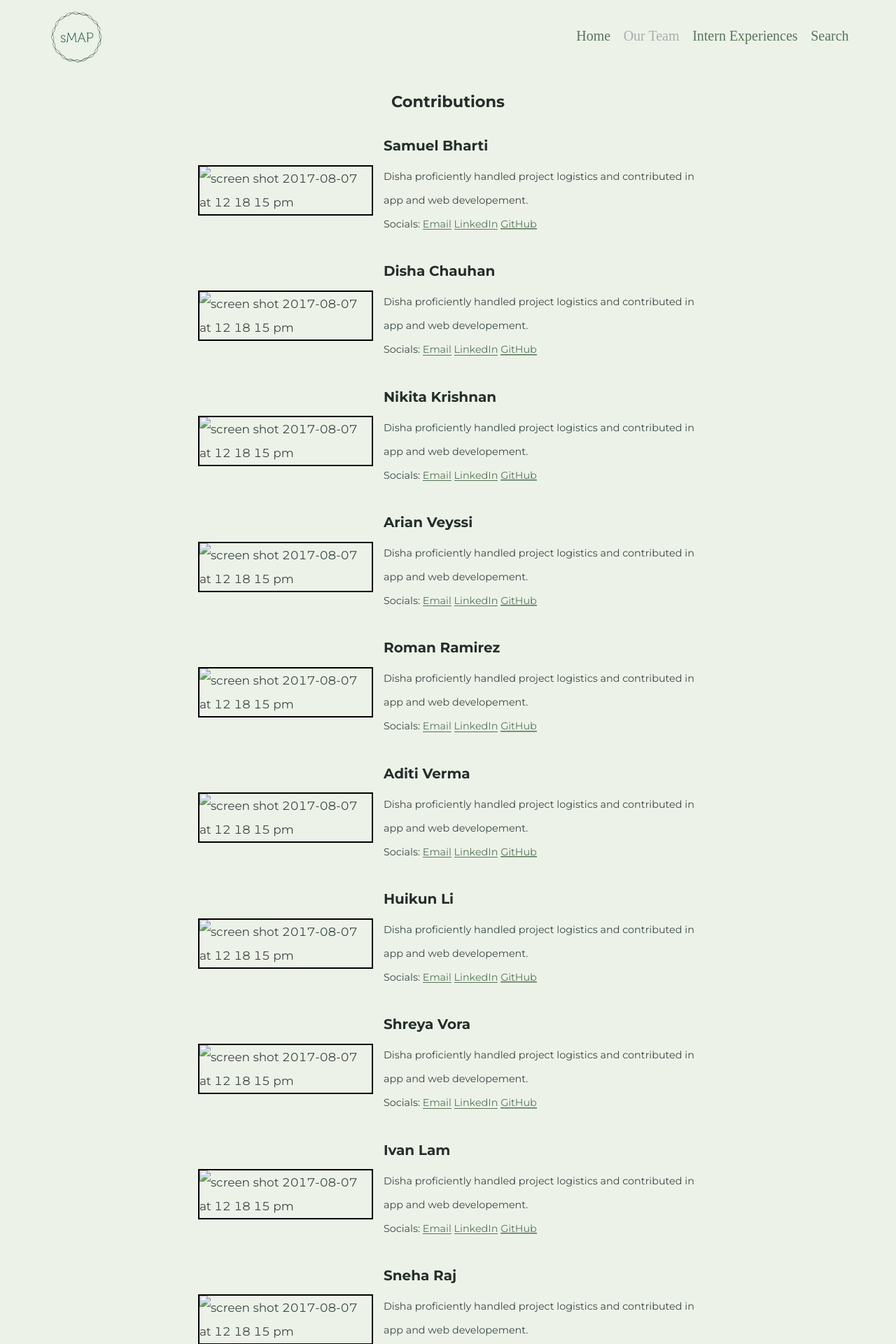
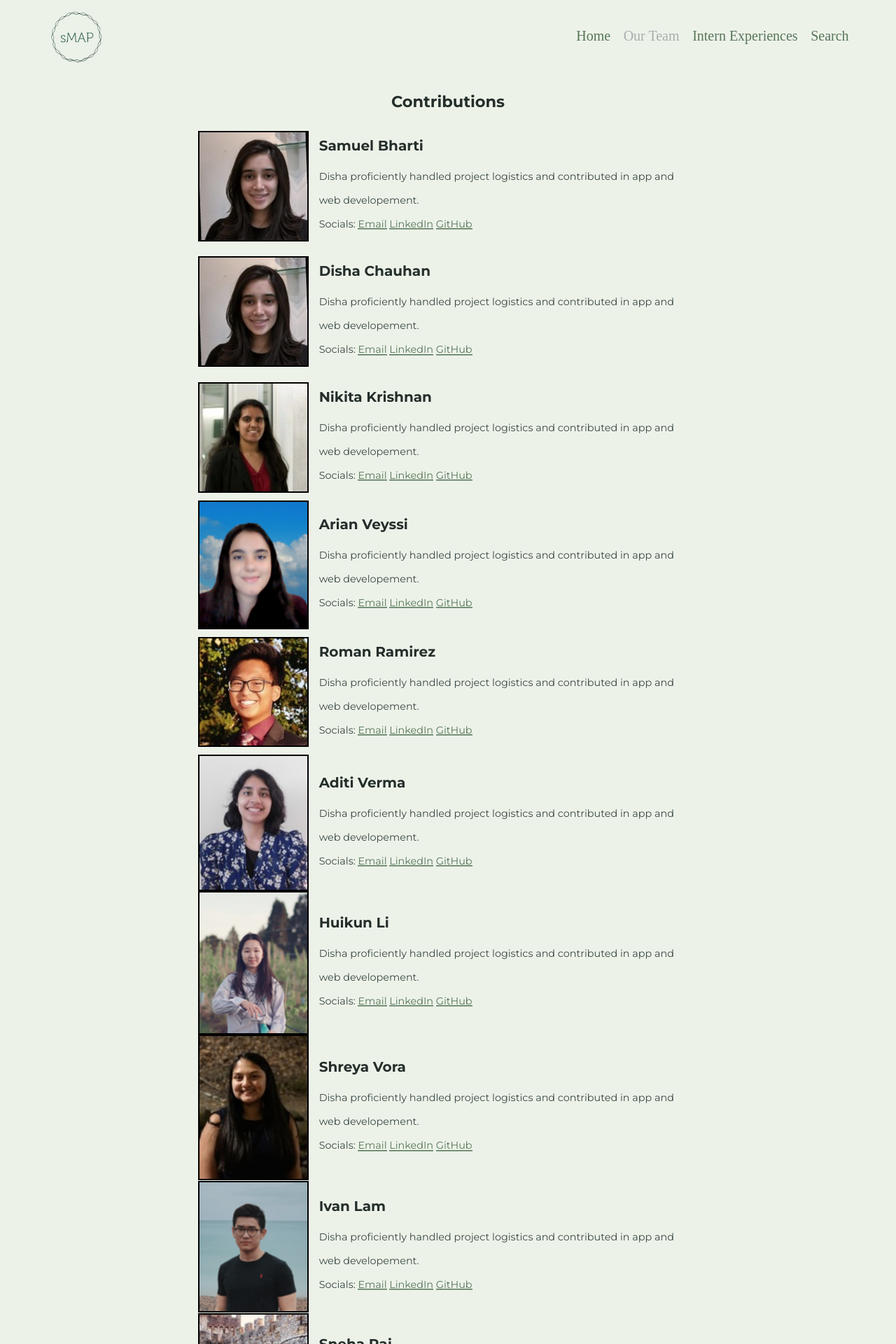
Before and after one commit to BI-STEM-Away/sMAP, a Jekyll site: the page built from ourTeam.md, in a window 1280 px wide. Shown: the top 1920 px of the page at 70% size. Built offline with Jekyll 4.4.1, drawn with Linux system fonts in a browser that asks for light colours; our own code applies the rules of GitHub Pages for plain Markdown files.

Commit message:
Update ourTeam.md

```diff
--- a/ourTeam.md
+++ b/ourTeam.md
@@ -7,7 +7,7 @@
       <td style="margin-bottom:0;">
       <img style="border: 2px solid black;  filter: grayscale(15%);"
       width="200" alt="screen shot 2017-08-07 at 12 18 15 pm"
-      src="https://bi-stem-away.github.io/shiny_app_dev/images/Disha.jpeg">
+      src="https://bi-stem-away.github.io/sMAP/images/Disha.jpeg">
       </td>
       <td style="font-size:85%;padding:5px;">
       <h6 style="margin-left:10px; text-align:left;margin-bottom:10px;">Samuel Bharti</h6>
@@ -30,7 +30,7 @@
       <td style="margin-bottom:0;">
       <img style="border: 2px solid black;  filter: grayscale(15%);"
       width="200" alt="screen shot 2017-08-07 at 12 18 15 pm"
-      src="https://bi-stem-away.github.io/shiny_app_dev/images/Disha.jpeg">
+      src="https://bi-stem-away.github.io/sMAP/images/Disha.jpeg">
       </td>
       <td style="font-size:85%;padding:5px;">
       <h6 style="margin-left:10px; text-align:left;margin-bottom:10px;">Disha Chauhan</h6>
@@ -53,7 +53,7 @@
       <td style="margin-bottom:0;">
       <img style="border: 2px solid black;  filter: grayscale(15%);"
       width="200" alt="screen shot 2017-08-07 at 12 18 15 pm"
-      src="https://bi-stem-away.github.io/shiny_app_dev/images/Nikitak.jpeg">
+      src="https://bi-stem-away.github.io/sMAP/images/Nikitak.jpeg">
       </td>
       <td style="font-size:85%;padding:5px;">
       <h6 style="margin-left:10px; text-align:left;margin-bottom:10px;">
@@ -77,7 +77,7 @@
       <td style="margin-bottom:0;">
       <img style="border: 2px solid black;  filter: grayscale(15%);"
       width="200" alt="screen shot 2017-08-07 at 12 18 15 pm"
-      src="https://bi-stem-away.github.io/shiny_app_dev/images/Arian_Veyssi_.png">
+      src="https://bi-stem-away.github.io/sMAP/images/Arian_Veyssi_.png">
       </td>
       <td style="font-size:85%;padding:5px;">
       <h6 style="margin-left:10px; text-align:left;margin-bottom:10px;">
@@ -101,7 +101,7 @@
       <td style="margin-bottom:0;">
       <img style="border: 2px solid black;  filter: grayscale(15%);"
       width="200" alt="screen shot 2017-08-07 at 12 18 15 pm"
-      src="https://bi-stem-away.github.io/shiny_app_dev/images/Roman.jpeg">
+      src="https://bi-stem-away.github.io/sMAP/images/Roman.jpeg">
       </td>
       <td style="font-size:85%;padding:5px;">
       <h6 style="margin-left:10px; text-align:left;margin-bottom:10px;">
@@ -125,7 +125,7 @@
       <td style="margin-bottom:0;">
       <img style="border: 2px solid black;  filter: grayscale(15%);"
       width="200" alt="screen shot 2017-08-07 at 12 18 15 pm"
-      src="https://bi-stem-away.github.io/shiny_app_dev/images/Aditi_Verma.jpg">
+      src="https://bi-stem-away.github.io/sMAP/images/Aditi_Verma.jpg">
       </td>
       <td style="font-size:85%;padding:5px;">
       <h6 style="margin-left:10px; text-align:left;margin-bottom:10px;">
@@ -149,7 +149,7 @@
       <td style="margin-bottom:0;">
       <img style="border: 2px solid black;  filter: grayscale(15%);"
       width="200" alt="screen shot 2017-08-07 at 12 18 15 pm"
-      src="https://bi-stem-away.github.io/shiny_app_dev/images/Kelly.jpg">
+      src="https://bi-stem-away.github.io/sMAP/images/Kelly.jpg">
       </td>
       <td style="font-size:85%;padding:5px;">
       <h6 style="margin-left:10px; text-align:left;margin-bottom:10px;">
@@ -173,7 +173,7 @@
       <td style="margin-bottom:0;">
       <img style="border: 2px solid black;  filter: grayscale(15%);"
       width="200" alt="screen shot 2017-08-07 at 12 18 15 pm"
-      src="https://bi-stem-away.github.io/shiny_app_dev/images/Shreya.jpg">
+      src="https://bi-stem-away.github.io/sMAP/images/Shreya.jpg">
       </td>
       <td style="font-size:85%;padding:5px;">
       <h6 style="margin-left:10px; text-align:left;margin-bottom:10px;">
@@ -197,7 +197,7 @@
       <td style="margin-bottom:0;">
       <img style="border: 2px solid black;  filter: grayscale(15%);"
       width="200" alt="screen shot 2017-08-07 at 12 18 15 pm"
-      src="https://bi-stem-away.github.io/shiny_app_dev/images/Ivan_Lam.png">
+      src="https://bi-stem-away.github.io/sMAP/images/Ivan_Lam.png">
       </td>
       <td style="font-size:85%;padding:5px;">
       <h6 style="margin-left:10px; text-align:left;margin-bottom:10px;">
@@ -221,7 +221,7 @@
       <td style="margin-bottom:0;">
       <img style="border: 2px solid black;  filter: grayscale(15%);"
       width="200" alt="screen shot 2017-08-07 at 12 18 15 pm"
-      src="https://bi-stem-away.github.io/shiny_app_dev/images/IMG_9040_copy.jpg">
+      src="https://bi-stem-away.github.io/sMAP/images/IMG_9040_copy.jpg">
       </td>
       <td style="font-size:85%;padding:5px;">
       <h6 style="margin-left:10px; text-align:left;margin-bottom:10px;">
@@ -245,7 +245,7 @@
       <td style="margin-bottom:0;">
       <img style="border: 2px solid black;  filter: grayscale(15%);"
       width="200" alt="screen shot 2017-08-07 at 12 18 15 pm"
-      src="https://bi-stem-away.github.io/shiny_app_dev/images/Maryam.jpg">
+      src="https://bi-stem-away.github.io/sMAP/images/Maryam.jpg">
       </td>
       <td style="font-size:85%;padding:5px;">
       <h6 style="margin-left:10px; text-align:left;margin-bottom:10px;">
@@ -269,7 +269,7 @@
       <td style="margin-bottom:0;">
       <img style="border: 2px solid black;  filter: grayscale(15%);"
       width="200" alt="screen shot 2017-08-07 at 12 18 15 pm"
-      src="https://bi-stem-away.github.io/shiny_app_dev/images/Modupe.jpg">
+      src="https://bi-stem-away.github.io/sMAP/images/Modupe.jpg">
       </td>
       <td style="font-size:85%;padding:5px;">
       <h6 style="margin-left:10px; text-align:left;margin-bottom:10px;">
```
